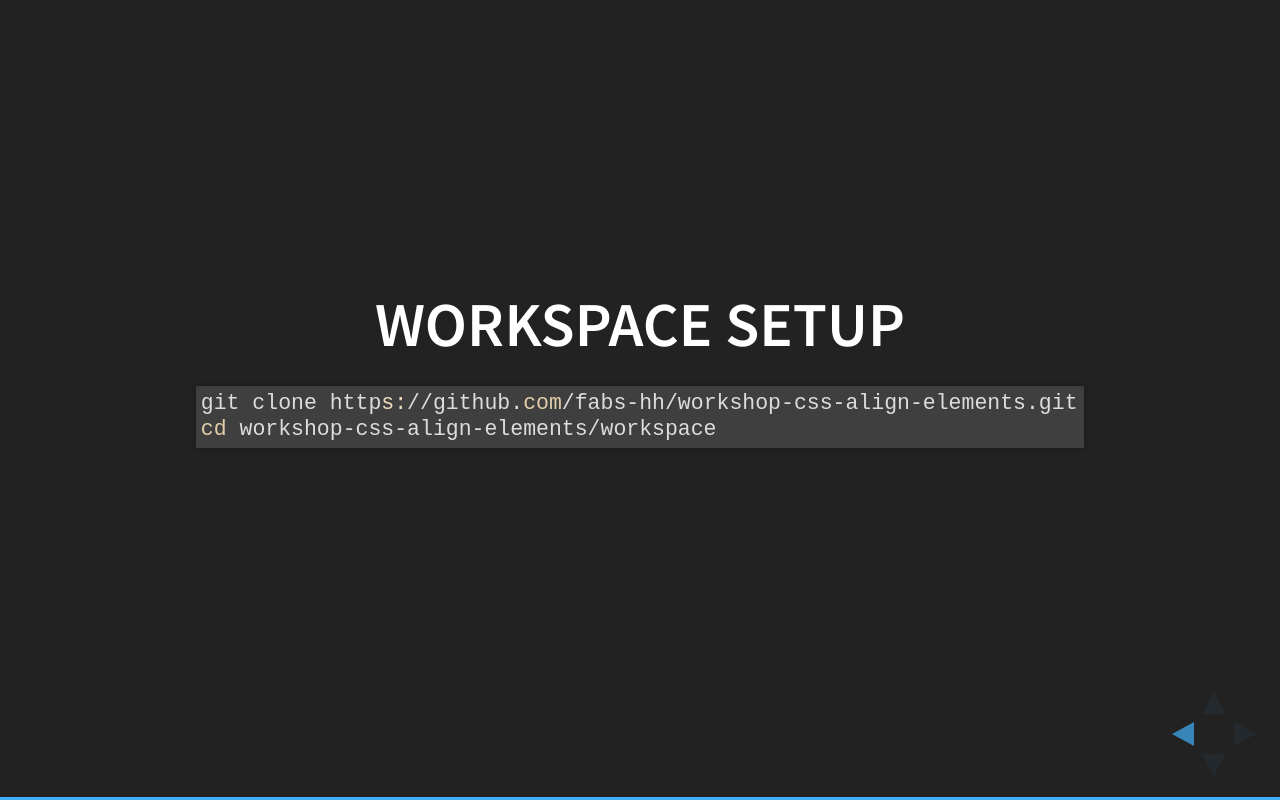
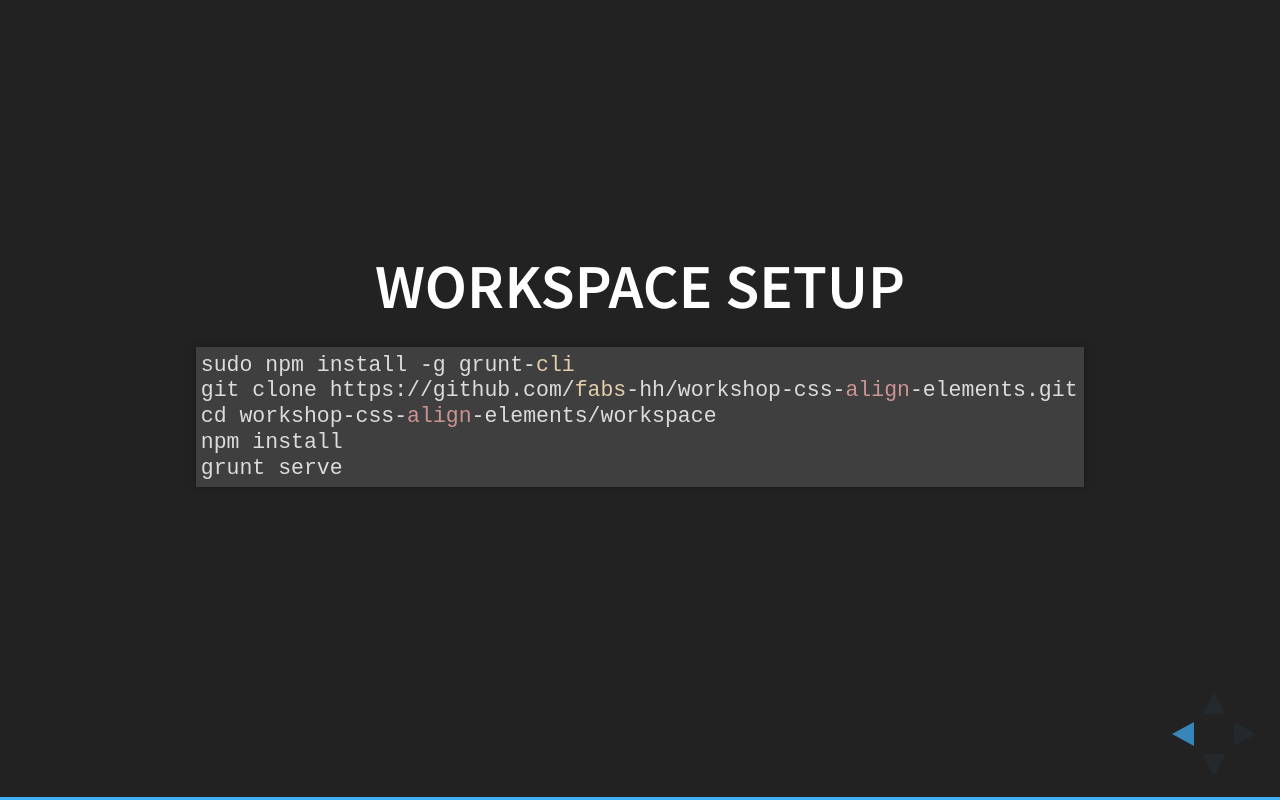
Before and after one commit to fabs-hh/workshop-css-align-elements, a plain HTML site: page index.html in a window 1280 px wide. Both pictures are taken after a click on the element 1251 px from the left and 734 px from the top of the page. Drawn offline with Linux system fonts and the light colour scheme.

Commit message:
Website at Tue Feb 24 16:49:14 UTC 2015

```diff
--- a/index.html
+++ b/index.html
@@ -44,14 +44,16 @@
 					<h1>Exploring alignment techniques</h1>
 				</section>
 
-                                <section>
-                                        <h2>Workspace setup</h2>
-                                        <pre><code data-trim>
+                <section>
+                        <h2>Workspace setup</h2>
+                        <pre><code data-trim>
+sudo npm install -g grunt-cli
 git clone https://github.com/fabs-hh/workshop-css-align-elements.git
 cd workshop-css-align-elements/workspace
-
-                                </code></pre>
-                                </section>
+npm install
+grunt serve
+                    </code></pre>
+                    </section>
 
 			</div>
 
```
